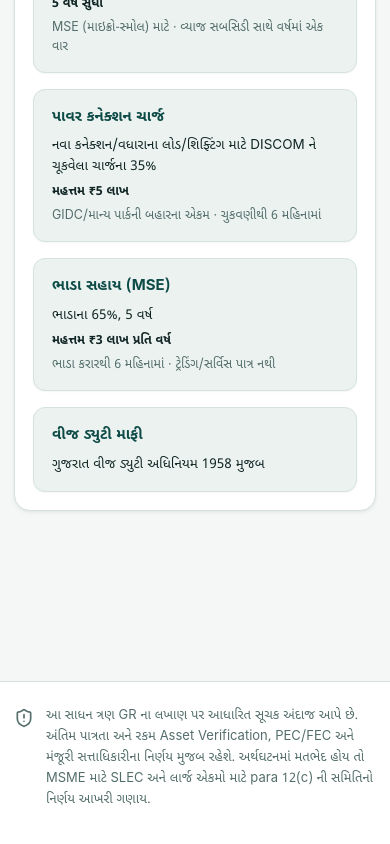
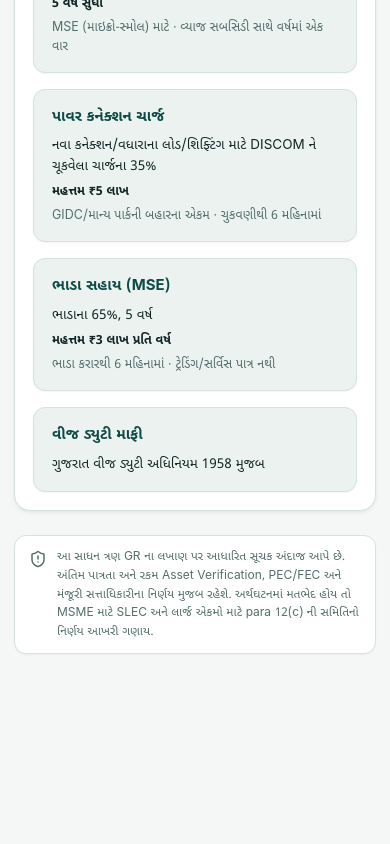
Before and after one commit to Jenish-Patel-Dev/Subsidy-sathi, a React (Vite) app: page / in a window 390 px wide. Shown: the part 6873-7717 px from the top of the page. After the commit the page ends 7665 px from the top, so only its background shows below. Built offline with nearby package versions, Linux system fonts and the light colour scheme.

Commit message:
feat(ui): hide web footer on bottom nav and show in-page disclaimer at end of content

```diff
--- a/src/App.jsx
+++ b/src/App.jsx
@@ -12,7 +12,7 @@ import Footer from './components/Footer.jsx';
 import { TALUKAS } from './data/talukas.js';
 import { compute } from './lib/calc.js';
 import { money } from './lib/format.js';
-import { ChevronDown } from 'lucide-react';
+import { ChevronDown, ShieldAlert } from 'lucide-react';
 import { PWAProvider } from './context/PWAContext.jsx';
 import PWAUpdateModal from './components/PWAUpdateModal.jsx';
 import AppLoader from './components/AppLoader.jsx';
@@ -182,6 +182,14 @@ export default function App() {
 
         {/* RULES TAB */}
         <Rules hidden={activeTab !== 'rules'} />
+
+        {/* In-Page App Disclaimer (Visible below active page content on screens <= 950px where bottom nav is active) */}
+        <div className="app-disclaimer-note" role="note" aria-label="ડિસ્ક્લેમર નોંધ">
+          <ShieldAlert size={18} className="app-disclaimer-icon" aria-hidden="true" />
+          <div className="app-disclaimer-text">
+            આ સાધન ત્રણ GR ના લખાણ પર આધારિત સૂચક અંદાજ આપે છે. અંતિમ પાત્રતા અને રકમ Asset Verification, PEC/FEC અને મંજૂરી સત્તાધિકારીના નિર્ણય મુજબ રહેશે. અર્થઘટનમાં મતભેદ હોય તો MSME માટે SLEC અને લાર્જ એકમો માટે para 12(c) ની સમિતિનો નિર્ણય આખરી ગણાય.
+          </div>
+        </div>
       </main>
 
       {/* 4. Mobile Fixed Bottom Navigation Menu (< 768px) */}
--- a/src/components/Footer.jsx
+++ b/src/components/Footer.jsx
@@ -3,7 +3,7 @@ import { ShieldAlert } from 'lucide-react';
 
 export default function Footer() {
   return (
-    <footer>
+    <footer className="desktop-footer">
       <div className="wrap" style={{ display: 'flex', alignItems: 'flex-start', gap: '12px' }}>
         <ShieldAlert size={20} style={{ color: 'var(--mute)', flexShrink: 0, marginTop: '2px' }} aria-hidden="true" />
         <div>
--- a/src/styles/global.css
+++ b/src/styles/global.css
@@ -3121,9 +3121,13 @@ input[type="search"].taluka-search-input:focus,
 }
 
 /* ==========================================================================
-   Footer Component
+   Footer & In-App Disclaimer Components
+   - Desktop (> 950px): Full-width .desktop-footer across bottom of page
+   - Mobile & Tablet (<= 950px): Footer hidden; in-page .app-disclaimer-note
+     shown directly below content on all tabs, native app style.
    ========================================================================== */
-footer {
+footer,
+.desktop-footer {
   color: var(--mute);
   font-size: 13px;
   line-height: 1.6;
@@ -3134,8 +3138,42 @@ footer {
 }
 
 @media (max-width: 950px) {
-  footer {
-    padding-bottom: calc(84px + env(safe-area-inset-bottom, 0px));
+  footer,
+  .desktop-footer {
+    display: none !important;
+  }
+}
+
+/* In-Page App Disclaimer (Appears at bottom of content on all pages <= 950px) */
+.app-disclaimer-note {
+  display: none;
+}
+
+@media (max-width: 950px) {
+  .app-disclaimer-note {
+    display: flex;
+    align-items: flex-start;
+    gap: 10px;
+    padding: 12px 14px;
+    margin-top: 24px;
+    margin-bottom: 8px;
+    background: var(--surface);
+    border: 1px solid var(--line);
+    border-radius: var(--radius-md);
+    box-shadow: var(--shadow-xs);
+  }
+
+  .app-disclaimer-icon {
+    color: var(--mute);
+    flex-shrink: 0;
+    margin-top: 2px;
+  }
+
+  .app-disclaimer-text {
+    flex: 1;
+    color: var(--mute);
+    font-size: 12px;
+    line-height: 1.55;
   }
 }
 
```
